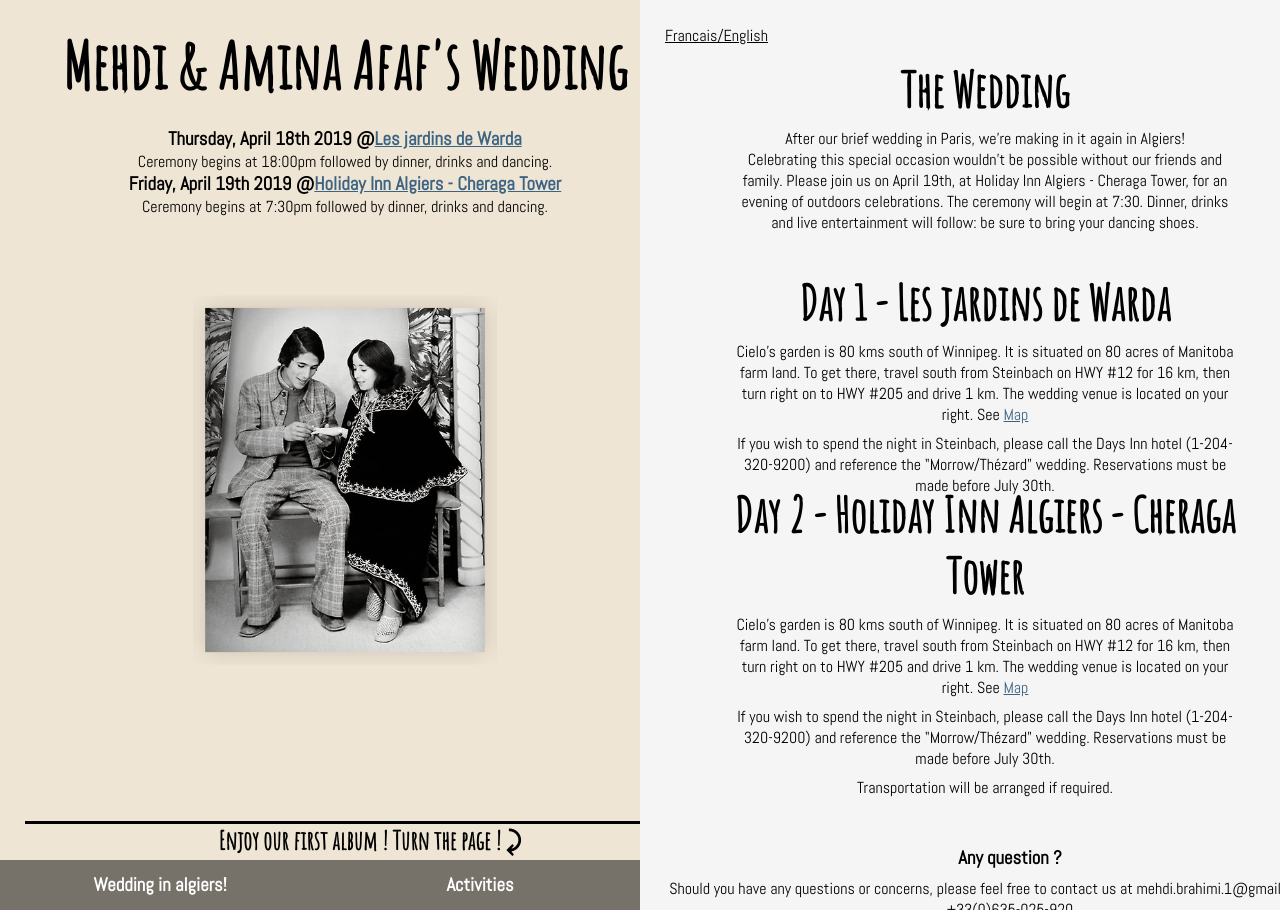
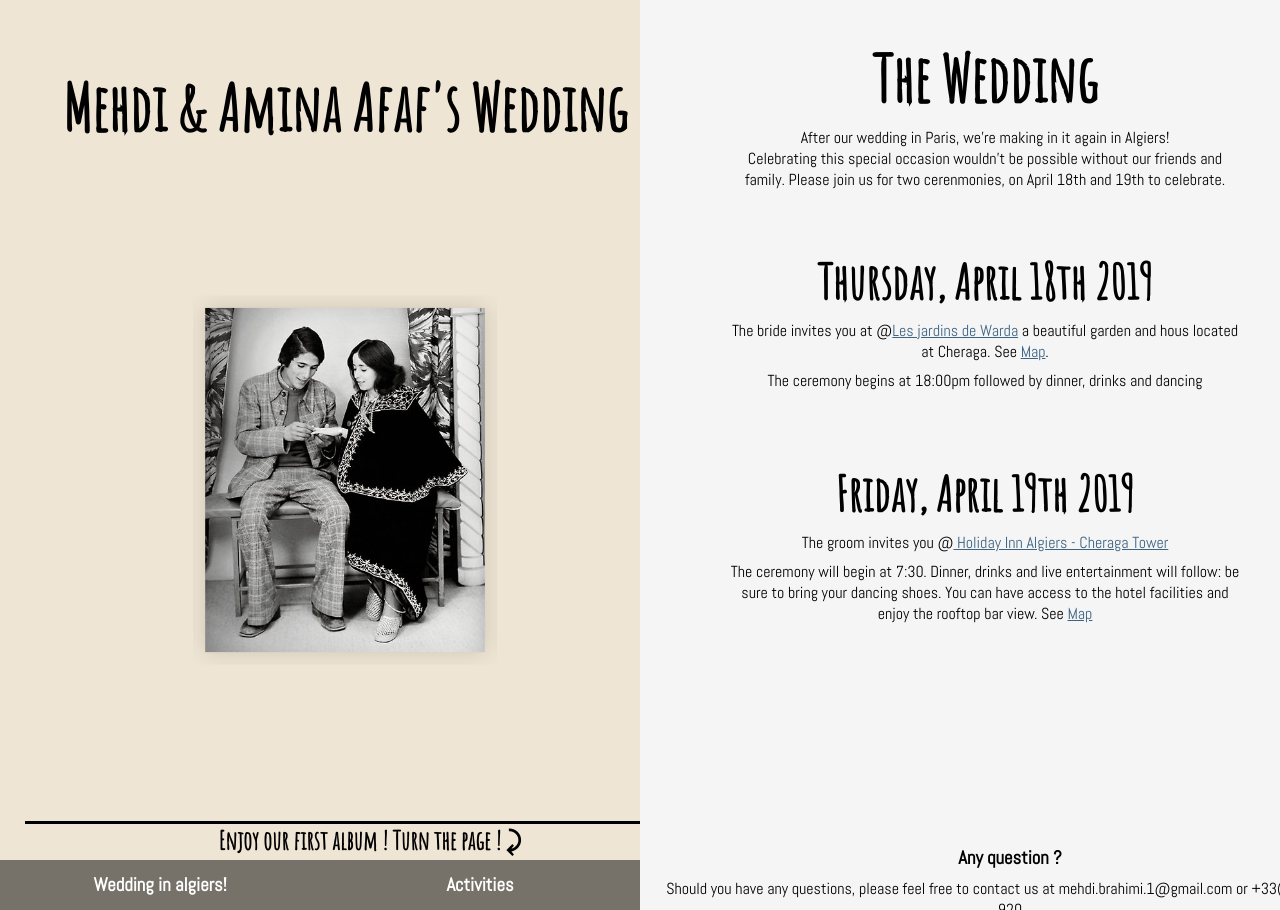
Before and after one commit to bidHimArm/website_wedding, a Flask app: page / in a window 1280 px wide. Run offline with Flask 2, Linux system fonts and the light colour scheme; some libraries are stand-ins or nearby versions.

Commit message:
modifying audio

```diff
--- a/static/style.css
+++ b/static/style.css
@@ -210,3 +210,9 @@ nav{
         opacity: 0;
     };
 }
+audio{
+    width: 500px;
+    display: block;
+    position: relative;
+    align-content: center;
+}
--- a/templates/index.html
+++ b/templates/index.html
@@ -18,13 +18,9 @@
     <div id="images">
         <ul>
             <li class="is-selected">
-                <h1>Mehdi & Amina Afaf's Wedding</h1><br />
-
-                <h3>Thursday, April 18th 2019 @<a href="https://www.google.fr/maps/place/Les+jardins+de+warda/@36.7630449,2.928756,15z/data=!4m2!3m1!1s0x0:0x4fc83828db02cb1?ved=2ahUKEwiouoLxmcrfAhUPuRoKHUOmBzoQ_BIwFnoECAYQCA">Les jardins de Warda</a></h3>
-                <p>Ceremony begins at 18:00pm followed by dinner, drinks and dancing.</p>
-
-                <h3>Friday, April 19th 2019 @<a href="https://www.google.fr/maps/place/Holiday+Inn+Algiers+-+Cheraga+Tower/@36.7487772,2.9511763,15z/data=!4m5!3m4!1s0x0:0x67dd176b5cb79f2f!8m2!3d36.7487772!4d2.9511763">Holiday Inn Algiers - Cheraga Tower</a></h3>
-                <p>Ceremony begins at 7:30pm followed by dinner, drinks and dancing.</p>
+                <br/>
+                <br />
+                <h1>Mehdi & Amina Afaf's Wedding</h1>
 
                 <article id='bottom-info-disk'>
                     <hr align="center" width="90%" color='black' size=3>
@@ -47,15 +43,13 @@
     <div id="content">
         <ul>
             <li class="is-selected">
-                <div id="switch">Francais/English</div>
+                <!-- <div id="switch">Francais/English</div> -->
 
                 <article id="wedding">
-                    <h2>The Wedding</h2>
-                    <p class="english">After our brief wedding in Paris, we're making in it again in Algiers!<br />
-                        Celebrating this special occasion wouldn't be possible without our friends and family. Please
-                        join us on April 19th, at Holiday Inn Algiers - Cheraga Tower, for an evening of outdoors celebrations. The
-                        ceremony will begin at 7:30. Dinner, drinks and live entertainment will
-                        follow: be sure to bring your dancing shoes.
+                    <h1>The Wedding</h1>
+                    <p class="english">After our wedding in Paris, we're making in it again in Algiers!<br />
+                        Celebrating this special occasion wouldn't be possible without our friends and family.
+                        Please join us for two cerenmonies, on April 18th and 19th to celebrate.
                     </p>
                     <!-- <p class="language french">Après notre cérémonie à Paris, nous vous annoncons la deuxième partie à Alger!
                         Nuus ne pouvons faire la fête sans nos parents et nos amis. Ce jour-là est arrivé et prenez en note: le 20 Août 2016
@@ -67,22 +61,26 @@
                 </article>
 
                 <article id="day1">
-                    <h2>Day 1 - Les jardins de Warda </h2>
-                    <p class="english">
+                    <!-- <h2>Day 1 - Les jardins de Warda </h2> -->
+                    <h2>Thursday, April 18th 2019 </h2>
+                    <p> The bride invites you at @<a href="https://lesjardinsdewarda.com/">Les jardins de Warda</a> a beautiful garden and hous
+                        located at Cheraga. See <a href="https://goo.gl/maps/FPvP5gJ6Pdw">Map</a>.</p>
+                    <p>The ceremony begins at 18:00pm followed by dinner, drinks and dancing</p>
+                    <!-- <p class="english">
                         Cielo's garden is 80 kms south of Winnipeg. It is situated on 80 acres of Manitoba farm land.
                         To get there, travel south from Steinbach on HWY #12 for 16 km, then turn right on to HWY #205
                         and drive 1 km. The wedding venue is located on your right. See <a href="https://goo.gl/maps/4B78eehJfkM2"
-                            target="_blank">Map</a></p>
+                            target="_blank">Map</a></p> -->
                     <!-- <p class="language french">
                         Situé à 80 kms au Sud de Winnipeg,en pleine campagne. Dirigez vous vers Steinbach, puis prenez
                         l'autoroute 12 sur 16 kms. Ensuite ,tournez à droite sur l'autoroute 205 et poursuivez sur 1 km
                         .À votre droite ,vous êtes arrivés !
                     </p> -->
 
-                    <p class="english">
+                    <!-- <p class="english">
                         If you wish to spend the night in Steinbach, please call the Days Inn hotel (1-204-320-9200)
                         and reference the "Morrow/Thézard" wedding. Reservations must be made before July 30th.
-                    </p>
+                    </p> -->
 
                     <!-- <p class="language french">
                         Vous aurez la possibilité de loger à Steinbach au Days inn hôtel (1-204-320-9200)en précisant
@@ -91,28 +89,34 @@
                 </article>
 
                 <article id="day2">
-                    <h2>Day 2 - Holiday Inn Algiers - Cheraga Tower</h2>
-                    <p class="english">
+                    <!-- <h2>Day 2 - Holiday Inn Algiers - Cheraga Tower</h2> -->
+                    <h2>Friday, April 19th 2019 </h2>
+                    <p> The groom invites you @<a href="https://www.ihg.com/holidayinn/hotels/us/en/cheraga-alger/algct/hoteldetail/events-facilities#"> Holiday Inn Algiers - Cheraga Tower</a></p>
+                    <p>The ceremony will begin at 7:30. Dinner, drinks and live entertainment will follow: be sure to bring your dancing shoes.
+                    You can have access to the hotel facilities and enjoy the rooftop bar view. See <a
+                        href="https://goo.gl/maps/T3ZTamP8iL32">Map</a></p>
+                    <p></p>
+                    <!-- <p class="english">
                         Cielo's garden is 80 kms south of Winnipeg. It is situated on 80 acres of Manitoba farm land.
                         To get there, travel south from Steinbach on HWY #12 for 16 km, then turn right on to HWY #205
-                        and drive 1 km. The wedding venue is located on your right. See <a href="https://goo.gl/maps/4B78eehJfkM2" target="_blank">Map</a></p>
+                        and drive 1 km. The wedding venue is located on your right. See <a href="https://goo.gl/maps/4B78eehJfkM2" target="_blank">Map</a></p> -->
                     <!-- <p class="language french">
                         Situé à 80 kms au Sud de Winnipeg,en pleine campagne. Dirigez vous vers Steinbach, puis prenez
                         l'autoroute 12 sur 16 kms. Ensuite ,tournez à droite sur l'autoroute 205 et poursuivez sur 1 km
                         .À votre droite ,vous êtes arrivés !
                     </p> -->
 
-                    <p class="english">
+                    <!-- <p class="english">
                         If you wish to spend the night in Steinbach, please call the Days Inn hotel (1-204-320-9200)
                         and reference the "Morrow/Thézard" wedding. Reservations must be made before July 30th.
-                    </p>
+                    </p> -->
 
                     <!-- <p class="language french">
                         Vous aurez la possibilité de loger à Steinbach au Days inn hôtel (1-204-320-9200)en précisant
                         mariage Morrow-Thézard. Il faut impérativement réserver avant le 30Juillet.
                     </p> -->
 
-                    <p class="english">Transportation will be arranged if required. </p>
+                    <!-- <p class="english">Transportation will be arranged if required. </p> -->
                     <!-- <p class="language french">Éventuellement ,un transport peut être prévu depuis l'hôtel ,mais il
                         faut nous le faire savoir.</p> -->
 
@@ -120,8 +124,9 @@
 
                 <article id='bottom-info'>
                     <h3>Any question ?</h3>
-                    <p class="english">Should you have any questions or concerns, please feel free to contact us at
-                        mehdi.brahimi.1@gmail.com or call +33(0)635-025-920</p>
+                    <p class="english">Should you have any questions, please feel free to contact us at
+                        mehdi.brahimi.1@gmail.com or +33(0)635-025-920</p>
+                    <p class="english">Transportation will be arranged if required. </p>
                     <!-- <p class="language french">Pour tout renseignement supplémentaire, contacter mehdi.brahimi.1@gmail.com ou appeler
                         le +33(0)635-025-920</p> -->
                 </article>
@@ -135,10 +140,15 @@
 
                     <br />
 
-                    <audio src="/static/music/Mohammed El Kamal - Tik Tak.mp3" controls autoplay>
-                        <p>If you are reading this, it is because your browser does not support the audio element.</p>
+                    <audio controls>
+                        <source src="/static/music/Mohammed El Kamal - Tik Tak.mp3" id="song1"/>
+                        <source src="/static/music/Mahieddine Bentir-Scooter.mp3" id="song2" />
+                        Your browser does not support the audio element.
                     </audio>
-
+<!--
+                    <audio src="/static/music/Mohammed El Kamal - Tik Tak.mp3" id="song1" controls autoplay></audio>
+                    <audio src="/static/music/Mahieddine Bentir-Scooter.mp3" id="song2" controls autoplay></audio>
+                     -->
                     <br />
                     <br />
 
@@ -146,28 +156,27 @@
                         <li class="activity-faceA">
                             <h3>Side A - Arts and cultural activities</h3><br />
                             <ul class="heightGone-faceA">
-                                <li>-Pay a visit to the <a href="https://www.mama-dz.com/" target="_blank"> MAMA Musée d'Art Moderne et Contemporain </a>, the architecture of the building is astonnishing</li>
-                                <li>-Go checkout some algerian art at the <a href="http://wag.ca/" target="_blank" >National Museum of Fine Arts of Algiers</a></li>
-                                <li>-Learn about Algiers history by visiting <a href="https://www.tripadvisor.fr/Attraction_Review-g293718-d3454344-Reviews-Le_Bastion_23_Palais_des_Rais-Algiers_Algiers_Province.html" target="_blank">
+                                <li>Pay a visit to the <a href="https://www.mama-dz.com/" target="_blank"> MAMA Musée d'Art Moderne et Contemporain </a>, the architecture of the building is astonnishing</li>
+                                <li>Go checkout some algerian art at the <a href="http://wag.ca/" target="_blank" >National Museum of Fine Arts of Algiers</a></li>
+                                <li>Learn about Algiers history by visiting <a href="https://www.tripadvisor.fr/Attraction_Review-g293718-d3454344-Reviews-Le_Bastion_23_Palais_des_Rais-Algiers_Algiers_Province.html" target="_blank">
                                     Le Bastion 23 - Palais des Raïs</a></li>
-                                <li>-Have a taste of a Pacha's life at <a href='https://www.tripadvisor.fr/Attraction_Review-g293718-d3454289-Reviews-Musee_National_du_Bardo-Algiers_Algiers_Province.html'
+                                <li>Have a taste of a Pacha's life at <a href='https://www.tripadvisor.fr/Attraction_Review-g293718-d3454289-Reviews-Musee_National_du_Bardo-Algiers_Algiers_Province.html'
                                         target="_blank">Le musée du Bardo</a></li>
                             </ul>
                         </li>
                         <li class="activity-faceB">
-                            <h3>Side B - Outdoor activities</h3><br />
+                            <h3>Side B - Outdoor activities</h3><br/>
                             <ul class="heightGone-faceB">
-                                <li>-Have a coffe in the Milk Bar <a href="http://assiniboinepark.ca/" target="_blank">Milk bar</a> YES</li>
-                                <li>-Ali bab <a href="http://www.theforks.com/" target="_blank">The
+                                <li>Have a coffe in the Milk Bar <a href="http://assiniboinepark.ca/" target="_blank">Milk bar</a> YES</li>
+                                <li>Ali bab <a href="http://www.theforks.com/" target="_blank">The
                                         Forks</a> and try the Tall Grass Prairie Bread Co.</li>
-                                <li>-California <a href="http://www.fortwhyte.org/"
+                                <li>California <a href="http://www.fortwhyte.org/"
                                         target="_blank">Fort Whyte</a></li>
-                                <li>-Or Maybe go for a swim at <a href="https://goo.gl/maps/Ja42cGbYzW22" target="_blank">Les Canadiennes (Terfaya)</a>. Yes... You can swin in April! </li>
-                                <li>-Lower Fort Garry <a href="http://www.tourismwinnipeg.com/play/attractions/display,listing/05914/lower-fort-garry-national-historic-site-of-canada"
+                                <li>Or Maybe go for a swim at <a href="https://goo.gl/maps/Ja42cGbYzW22" target="_blank">Les Canadiennes (Terfaya)</a>. Yes... You can swin in April! </li>
+                                <li>Lower Fort Garry <a href="http://www.tourismwinnipeg.com/play/attractions/display,listing/05914/lower-fort-garry-national-historic-site-of-canada"
                                         target="_blank">Lower Fort Garry</a></li>
-                                <li>-Lower Fort Garry <a href="http://www.tourismwinnipeg.com/play/attractions/display,listing/05914/lower-fort-garry-national-historic-site-of-canada"
+                                <li>Lower Fort Garry <a href="http://www.tourismwinnipeg.com/play/attractions/display,listing/05914/lower-fort-garry-national-historic-site-of-canada"
                                                                         target="_blank">Lower Fort Garry</a></li>
-
                             </ul>
                         </li>
                     </ul>
```
Also changed, not shown: static/index.js (line endings or trailing spaces), 1 other file.
